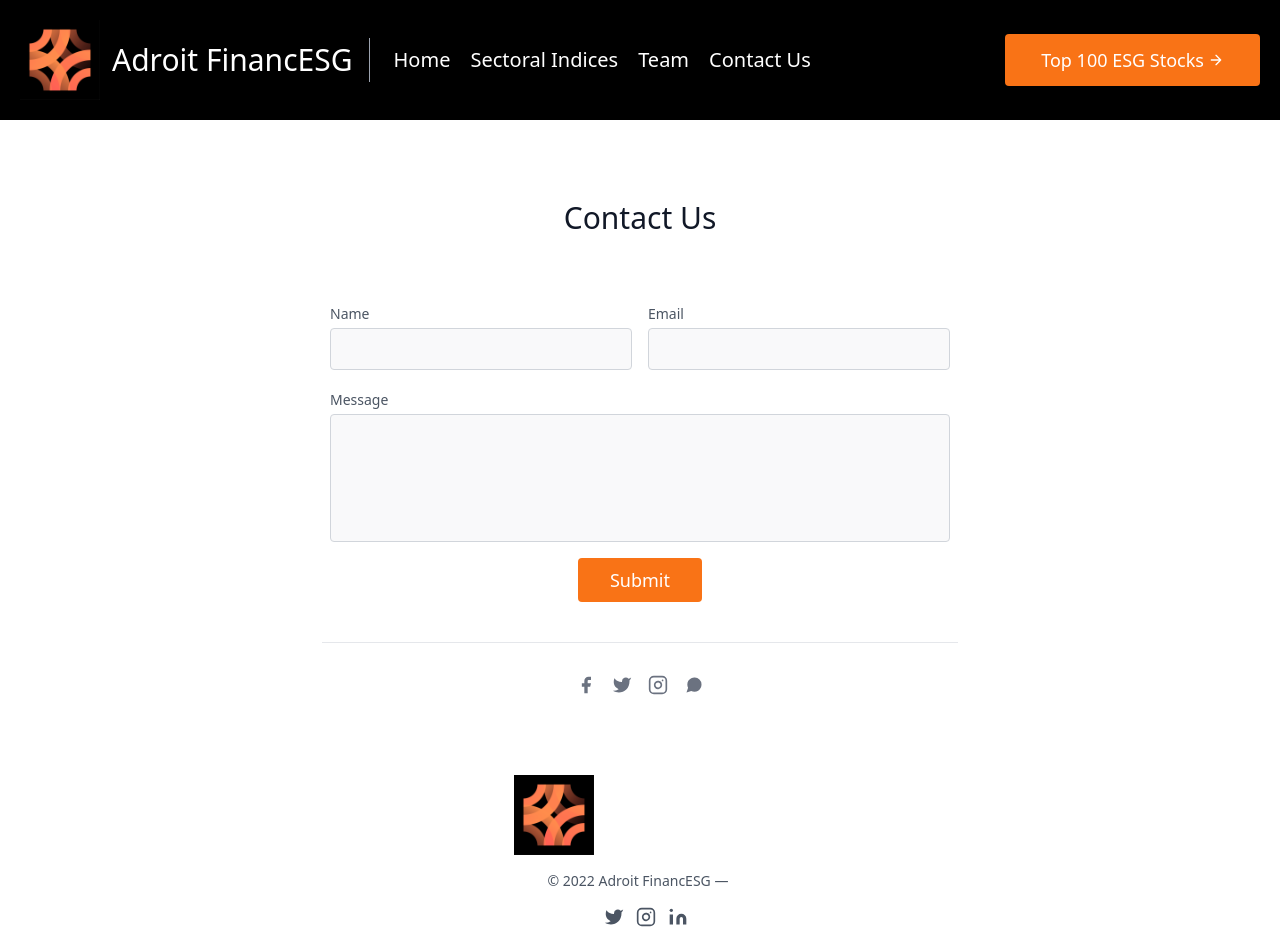
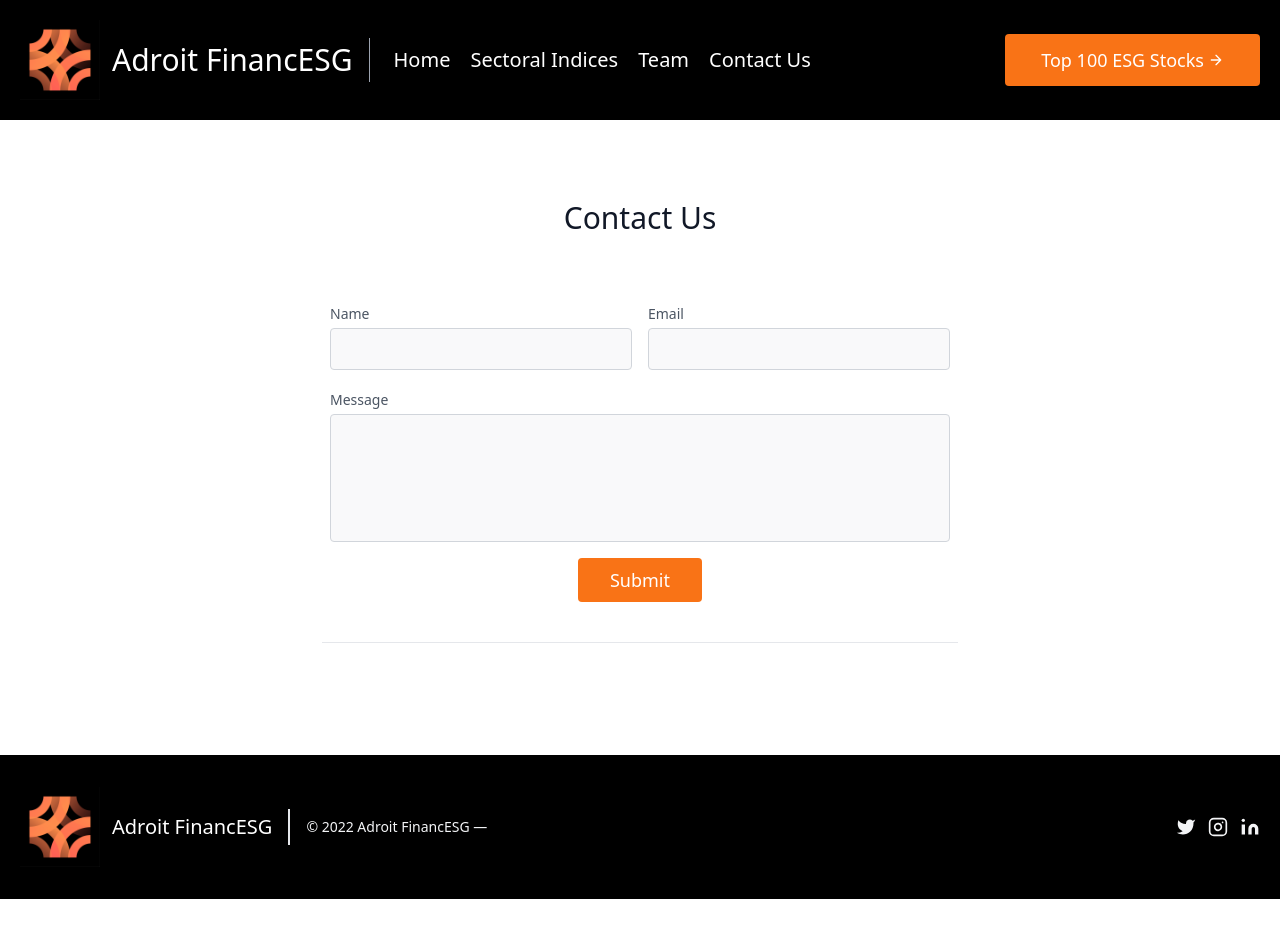
Before and after one commit to kb-0311/Adroit, a website: page Contactus.html in a window 1280 px wide. After the commit the page ends 899 px from the top, so only its background shows below. Drawn offline with nearby package versions, Linux system fonts and the light colour scheme.

Commit message:
bug fix + lnkdn

```diff
--- a/Contactus.html
+++ b/Contactus.html
@@ -10,6 +10,7 @@
 
     <script src="https://cdnjs.cloudflare.com/ajax/libs/three.js/r128/three.min.js"></script>
     <script src="https://cdn.jsdelivr.net/npm/vanta@0.5.21/dist/vanta.halo.min.js"></script>
+    <script src="https://cdn.tailwindcss.com"></script>
 
 
 
@@ -72,37 +73,14 @@
                         <button onclick="handleSubmit()" class="flex mx-auto text-white bg-orange-500 border-0 py-2 px-8 focus:outline-none hover:bg-orange-700 rounded text-lg">Submit</button>
                     </div>
                     <div class="p-2 w-full pt-8 mt-8 border-t border-gray-200 text-center">
-                        <a class="text-indigo-500"></a>
 
-                        <span class="inline-flex">
-                  <a class="text-gray-500">
-                    <svg fill="currentColor" stroke-linecap="round" stroke-linejoin="round" stroke-width="2" class="w-5 h-5" viewBox="0 0 24 24">
-                      <path d="M18 2h-3a5 5 0 00-5 5v3H7v4h3v8h4v-8h3l1-4h-4V7a1 1 0 011-1h3z"></path>
-                    </svg>
-                  </a>
-                  <a class="ml-4 text-gray-500">
-                    <svg fill="currentColor" stroke-linecap="round" stroke-linejoin="round" stroke-width="2" class="w-5 h-5" viewBox="0 0 24 24">
-                      <path d="M23 3a10.9 10.9 0 01-3.14 1.53 4.48 4.48 0 00-7.86 3v1A10.66 10.66 0 013 4s-4 9 5 13a11.64 11.64 0 01-7 2c9 5 20 0 20-11.5a4.5 4.5 0 00-.08-.83A7.72 7.72 0 0023 3z"></path>
-                    </svg>
-                  </a>
-                  <a class="ml-4 text-gray-500">
-                    <svg fill="none" stroke="currentColor" stroke-linecap="round" stroke-linejoin="round" stroke-width="2" class="w-5 h-5" viewBox="0 0 24 24">
-                      <rect width="20" height="20" x="2" y="2" rx="5" ry="5"></rect>
-                      <path d="M16 11.37A4 4 0 1112.63 8 4 4 0 0116 11.37zm1.5-4.87h.01"></path>
-                    </svg>
-                  </a>
-                  <a class="ml-4 text-gray-500">
-                    <svg fill="currentColor" stroke-linecap="round" stroke-linejoin="round" stroke-width="2" class="w-5 h-5" viewBox="0 0 24 24">
-                      <path d="M21 11.5a8.38 8.38 0 01-.9 3.8 8.5 8.5 0 01-7.6 4.7 8.38 8.38 0 01-3.8-.9L3 21l1.9-5.7a8.38 8.38 0 01-.9-3.8 8.5 8.5 0 014.7-7.6 8.38 8.38 0 013.8-.9h.5a8.48 8.48 0 018 8v.5z"></path>
-                    </svg>
-                  </a>
                 </span>
                     </div>
                 </div>
             </div>
         </div>
     </section>
-    <footer class="text-gray-600 body-font">
+    <footer class="text-gray-600 body-font bg-black">
       <div class="container px-5 py-8 mx-auto flex items-center sm:flex-row flex-col">
         <a class="flex title-font font-medium items-center md:justify-start justify-center text-gray-900">
           <img src="images/logo_bg_final-1_720.png" height="100" width="80" class="logo transition-all duration-700" alt="">
@@ -124,7 +102,7 @@
               <path d="M16 11.37A4 4 0 1112.63 8 4 4 0 0116 11.37zm1.5-4.87h.01"></path>
             </svg>
           </a>
-          <a class="ml-3 text-gray-100">
+          <a target="_blank" href="https://www.linkedin.com/company/80032483/admin/" class="ml-3 text-gray-100">
             <svg fill="currentColor" stroke="currentColor" stroke-linecap="round" stroke-linejoin="round" stroke-width="0" class="w-5 h-5" viewBox="0 0 24 24">
               <path stroke="none" d="M16 8a6 6 0 016 6v7h-4v-7a2 2 0 00-2-2 2 2 0 00-2 2v7h-4v-7a6 6 0 016-6zM2 9h4v12H2z"></path>
               <circle cx="4" cy="4" r="2" stroke="none"></circle>
```
Also changed, not shown: index.html (+2 -2 lines), team.html (+4 -2 lines), tophundred.html (+3 -2 lines).
